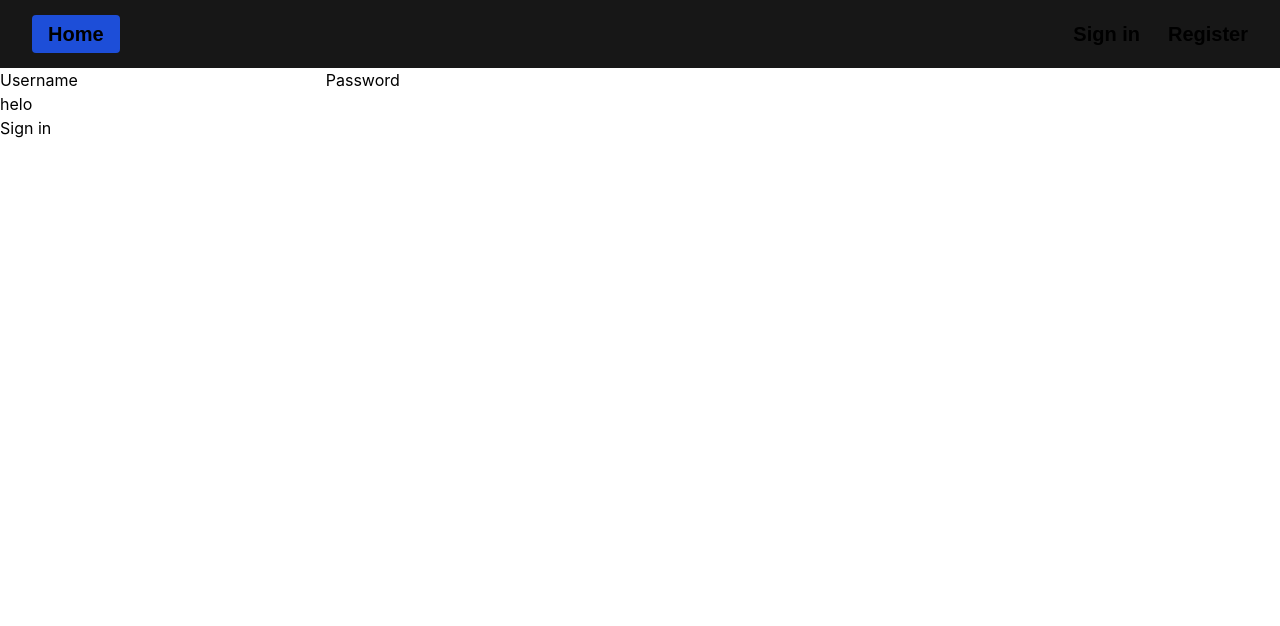
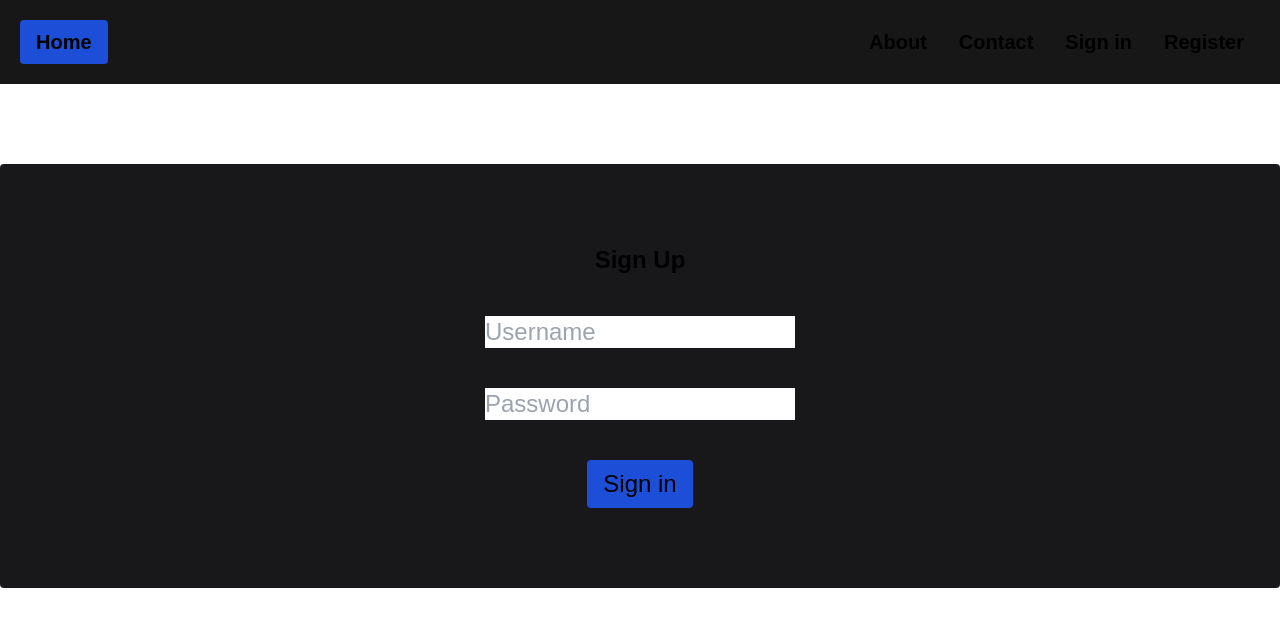
Before and after one commit to PranjalG420/portfolio-creator, a Next.js app: page /login in a window 1280 px wide. Shown: the top 626 px of the page. Built offline with nearby package versions, Linux system fonts and the light colour scheme; no server answers.

Commit message:
Updated Navbar and Login Page

```diff
--- a/components/navbar.tsx
+++ b/components/navbar.tsx
@@ -7,19 +7,29 @@ export default function navbar(props) {
     const { data: session } = useSession();
 
     return (
-        <div className="bg-neutral-900 p-5 sticky top-0 right-0 left-0 flex justify-between items-center font-semibold md:text-xl font-sans">
-            <div className="ml-3">
+        <div className="bg-neutral-900 p-5 sticky top-0 right-0 left-0 flex justify-between items-center font-semibold md:text-xl">
             <a
                 href="/"
                 className="px-4 py-2 bg-blue-700 rounded hover:bg-slate-300 hover:text-black transition-colors"
             >
                 Home
             </a>
-            </div>
-
+            <div className="">
+                <a
+                    href="/"
+                    className="px-4 py-2 rounded hover:bg-slate-300 hover:text-black transition-colors"
+                >
+                    About
+                </a>
+                <a
+                    href="/"
+                    className="px-4 py-2 rounded hover:bg-slate-300 hover:text-black transition-colors"
+                >
+                    Contact
+                </a>
                 {(session && (
                     //This displays when logged in
-                <div className="mr-3 flex space-x-5 items-center">
+                    <div className="flex space-x-5 items-center">
                         <a href="/settings">
                             <Settings strokeWidth={2} size={20} />
                         </a>
@@ -28,13 +38,22 @@ export default function navbar(props) {
                     </div>
                 )) || (
                     //This displays when not logged in
-                <div className="mr-3">
-                    <a href="/login" className="mr-7">
+                    <>
+                        <a
+                            href="/login"
+                            className="px-4 py-2 rounded hover:bg-slate-300 hover:text-black transition-colors"
+                        >
                             Sign in
                         </a>
-                    <a href="/register">Register</a>
+                        <a
+                            href="/register"
+                            className="px-4 py-2 rounded hover:bg-slate-300 hover:text-black transition-colors"
+                        >
+                            Register
+                        </a>
+                    </>
+                )}
             </div>
-            )}
         </div>
     );
 }
--- a/pages/404.tsx
+++ b/pages/404.tsx
@@ -13,7 +13,7 @@ export default function PageNotFound() {
                     href="/"
                     className="bg-blue-700 px-4 py-2 rounded text-3xl mt-7 font-semibold hover:bg-slate-300 hover:text-black transition-colors"
                 >
-                    Go Home{" "}
+                    Go Home
                 </a>
             </div>
         </>
--- a/pages/api/auth/[...nextauth].ts
+++ b/pages/api/auth/[...nextauth].ts
@@ -1,5 +1,4 @@
 import NextAuth from "next-auth";
-import GithubProvider from "next-auth/providers/github";
 import CredentialsProvider from "next-auth/providers/credentials";
 import { PrismaClient } from "@prisma/client";
 import { compare } from "bcrypt";
@@ -12,11 +11,12 @@ export default NextAuth({
         },
     },
 
+    pages: {
+        signIn: "/login",
+        error: "/error?code=401",
+    },
+
     providers: [
-        GithubProvider({
-            clientId: process.env.GITHUB_ID,
-            clientSecret: process.env.GITHUB_SECRET,
-        }),
         CredentialsProvider({
             name: "Credentials",
             credentials: {
@@ -27,6 +27,7 @@ export default NextAuth({
                 },
                 password: { label: "Password", type: "password" },
             },
+
             async authorize(credentials, req) {
                 const prisma = new PrismaClient();
                 const user = await prisma.user.findUnique({
--- a/pages/error.tsx
+++ b/pages/error.tsx
@@ -21,7 +21,8 @@ export const getServerSideProps: GetServerSideProps = async ({ req }) => {
     console.log(req.url);
     const url = new URL(req.url);
     const code = url.searchParams.get("code");
-    const message = url.searchParams.get("message");
+    const message =
+        url.searchParams.get("error") || url.searchParams.get("message");
 
     if (code && message) {
         return {
--- a/pages/login.tsx
+++ b/pages/login.tsx
@@ -79,18 +79,25 @@ import { getCsrfToken } from "next-auth/react";
 
 export default function SignIn({ csrfToken }) {
     return (
-        <form method="post" action="/api/auth/callback/credentials">
+        <form
+            method="post"
+            action="/api/auth/callback/credentials"
+            className="text-2xl flex flex-col items-center mt-20 bg-zinc-900 py-20 rounded"
+        >
             <input name="csrfToken" type="hidden" defaultValue={csrfToken} />
-            <label>
-                Username
-                <input name="username" type="text" />
+            <p className="mb-10 font-bold">Sign Up</p>
+            <label className="mb-10">
+                <input name="username" type="text" placeholder="Username" />
             </label>
             <label>
-                Password
-                <input name="password" type="password" />
+                <input name="password" type="password" placeholder="Password" />
             </label>
-            <p>helo</p>
-            <button type="submit">Sign in</button>
+            <button
+                type="submit"
+                className="px-4 py-2 bg-blue-700 mt-10 rounded "
+            >
+                Sign in
+            </button>
         </form>
     );
 }
--- a/styles/globals.css
+++ b/styles/globals.css
@@ -21,6 +21,8 @@ a {
 
 * {
   box-sizing: border-box;
+  font-family: Kanit, sans-serif;
+
 }
 
 @media (prefers-color-scheme: dark) {
```
Also changed, not shown: pages/user/settings.tsx (renamed from pages/settings.tsx). Lines whose indentation alone changed are shown as unchanged.
